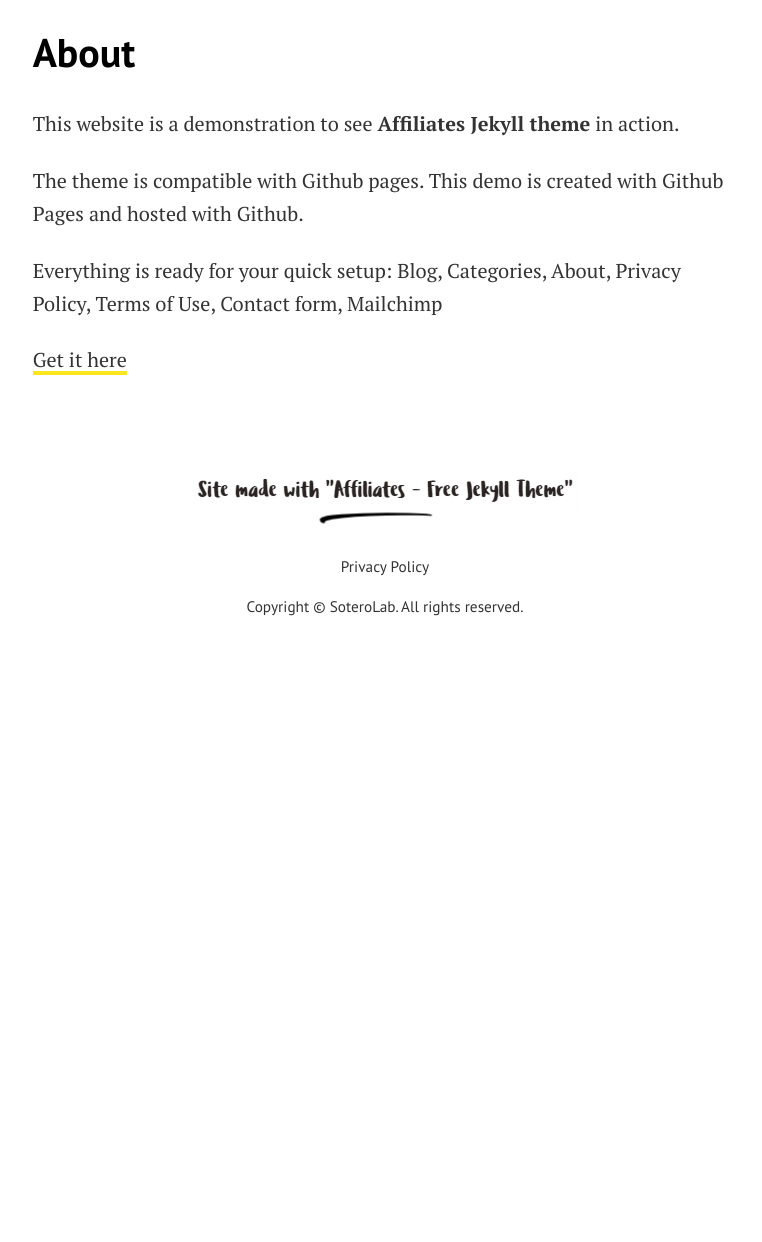
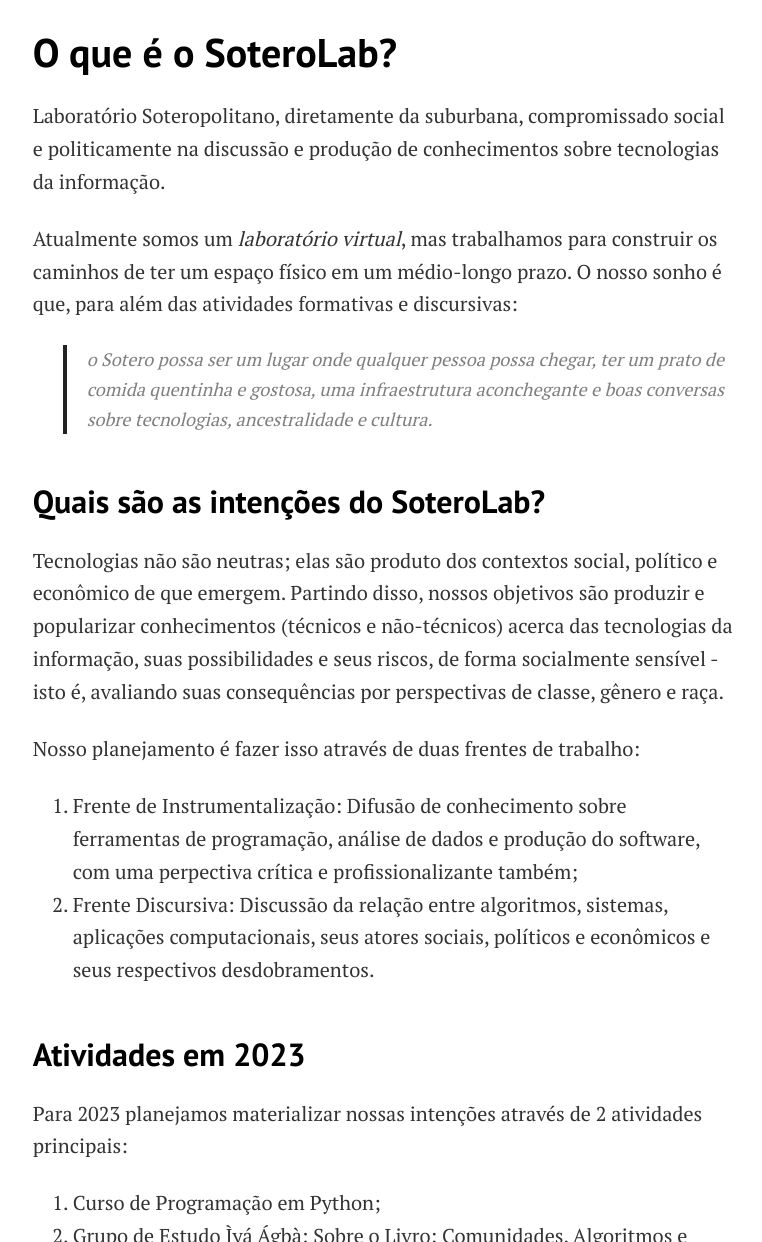
Before and after one commit to soterolab/soterolab, a Jekyll site: the page built from pages/about.md, in a window 1280 px wide and 1400 px high, scrolled down 278 px. Shown: the part 158-1400 px from the top of the window, without its empty margins (255-1017 px from the left). Built offline with Jekyll 4.4.1, drawn with Linux system fonts in a browser that asks for light colours; before the commit the page ends 1085 px from its top, so only the background shows below that; some of the changed text lies outside the part shown.

Commit message:
editando o conteúdo das páginas do site sobre/contato

```diff
--- a/pages/about.md
+++ b/pages/about.md
@@ -1,14 +1,38 @@
 ---
 layout: page
-title: About
 permalink: "/about/"
-image: assets/images/screenshot.png
+image: assets/images/salvador.png
 ---
 
-This website is a demonstration to see **Affiliates Jekyll theme** in action.
+# O que é o SoteroLab?
 
-The theme is compatible with Github pages. This demo is created with Github Pages and hosted with Github.
+Laboratório Soteropolitano, diretamente da suburbana, compromissado social e politicamente na discussão e produção de conhecimentos sobre tecnologias da informação.
 
-Everything is ready for your quick setup: Blog, Categories, About, Privacy Policy, Terms of Use, Contact form, Mailchimp
+Atualmente somos um _laboratório virtual_, mas trabalhamos para construir os caminhos de ter um espaço físico em um médio-longo prazo. O nosso sonho é que, para além das atividades formativas e discursivas:
+> o *Sotero* possa ser um lugar onde qualquer pessoa possa chegar, ter um prato de comida quentinha e gostosa, uma infraestrutura aconchegante e boas conversas sobre tecnologias, ancestralidade e cultura.
 
-[Get it here](https://bootstrapstarter.com/jekyll-theme-memoirs/)
+## Quais são as intenções do SoteroLab?
+
+Tecnologias não são neutras; elas são produto dos contextos social, político e econômico de que emergem. Partindo disso, nossos objetivos são produzir e popularizar conhecimentos (técnicos e não-técnicos) acerca das tecnologias da informação, suas possibilidades e seus riscos, de forma socialmente sensível - isto é, avaliando suas consequências por perspectivas de classe, gênero e raça.
+
+Nosso planejamento é fazer isso através de duas frentes de trabalho:
+1. Frente de Instrumentalização: Difusão de conhecimento sobre ferramentas de programação, análise de dados e produção do software, com uma perpectiva crítica e profissionalizante também;
+2. Frente Discursiva: Discussão da relação entre algoritmos, sistemas, aplicações computacionais, seus atores sociais, políticos e econômicos e seus respectivos desdobramentos.
+
+## Atividades em 2023
+
+Para 2023 planejamos materializar nossas intenções através de 2 atividades principais:
+1. Curso de Programação em Python;
+2. Grupo de Estudo Ìyá Ágbà: Sobre o Livro: Comunidades, Algoritmos e Ativismos Digitais: olhares afro diaspóricos de organização de [Tarcízio Silva](https://tarciziosilva.com.br/blog/).
+
+A partir da troca com o público podemos realizar outras atividades oportunas, a fim de mantermos as trocas e discussões de forma constante e atrativas para questões do cotidiano. Serão exercícios possíveis as rodas de conversa sobre trabalhos de conclusão de curso e desenvolvimento no ensino superior, oficinas de Git/GitHub e a construção de Blogs/Sites.
+
+## Código de Conduta
+
+Salientamos que em todas as nossas atividades, sejam elas em formato virtual ou presencial, é imprescindível que todos os participantes ali inscritos e/ou presentes se comprometam em exercer uma conduta em conformidade com o código de conduta aqui descrito.
+
+O Código de Conduta do SoteroLab visa garantir um ambiente amistoso e **livre de qualquer tipo de violência, assédio, intimidação e discriminação**. Todas as pessoas e falas devem ser respeitadas desde que não exerçam ação de teor homofóbico, misógino, capacitista, racista e nem de intolerância religiosa.
+
+Caso sinta que o código de conduta foi desrespeitado por qualquer participante, reporte as pessoas da organização do evento. A partir dessa comunicação a organização deverá atuar com as ações cabíveis.
+
+Esse Código de Conduta é inspirado pelos códigos de outras comunidades como a [Python Brasil](https://python.org.br/cdc/) e o [AfroPython](https://afropython.org/codigo-de-conduta/).
```
Also changed, not shown: pages/contact.html (+5 -14 lines).
